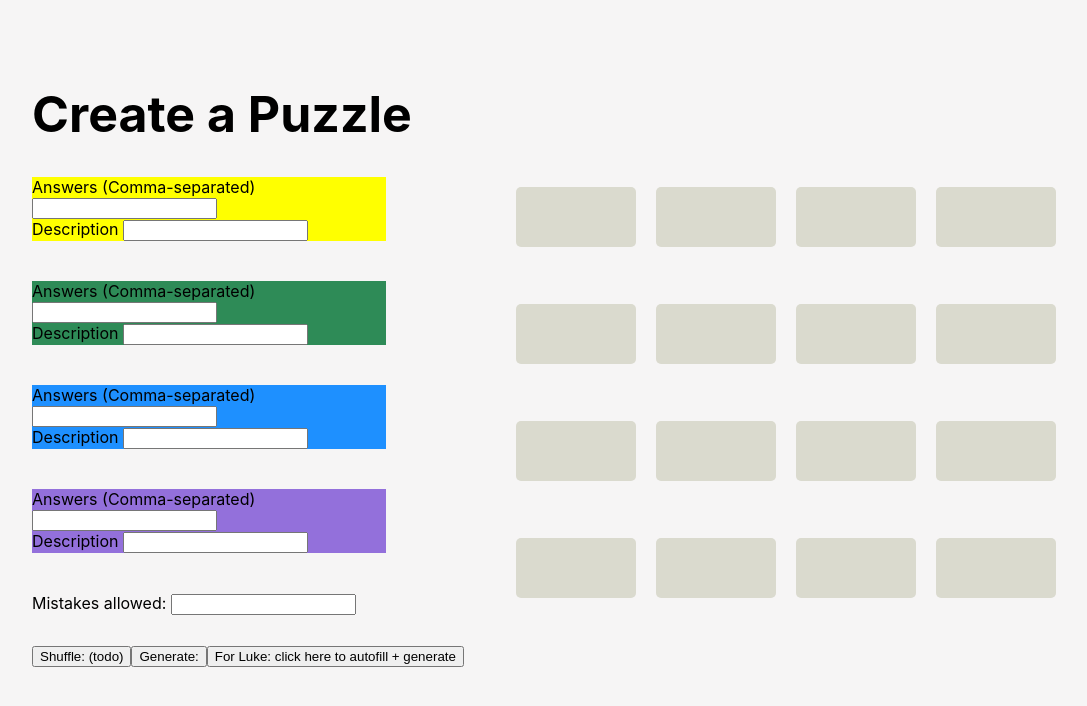
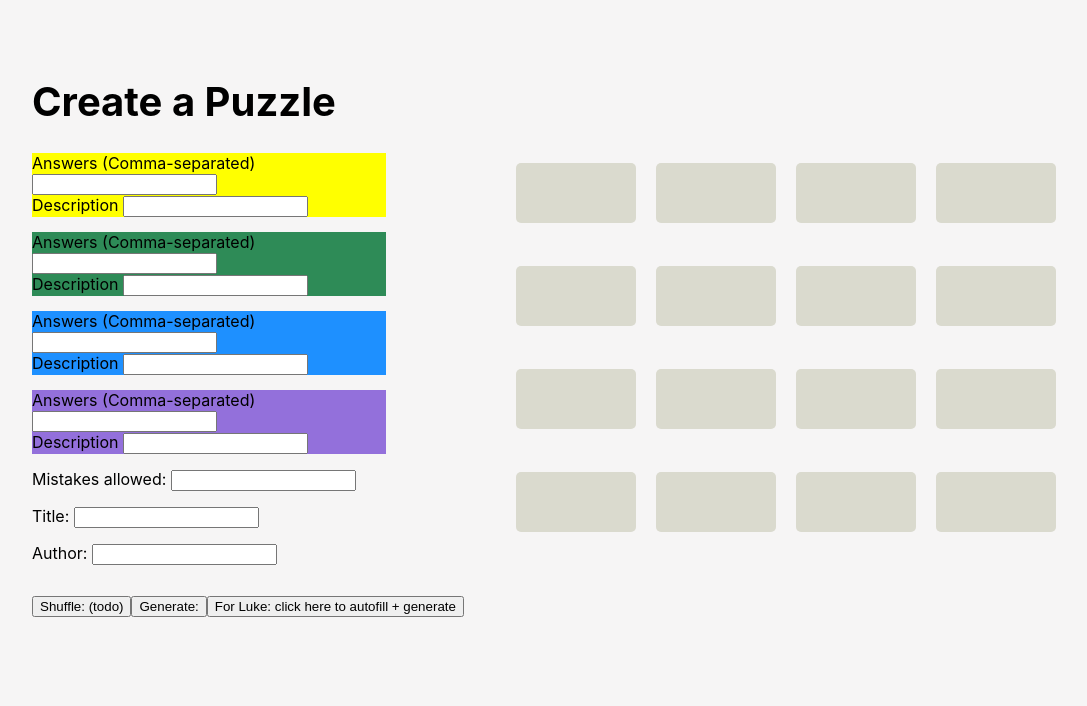
Before and after one commit to lukecolombo03/connections-maker, a React (Create React App) app: page / in a window 1280 px wide. Shown: the top 706 px of the page, without its empty margins (18-1105 px from the left). Built offline with nearby package versions, Linux system fonts and the light colour scheme.

Commit message:
Added files via upload

```diff
--- a/src/App.js
+++ b/src/App.js
@@ -34,6 +34,9 @@ function App() {
     //How many mistakes the user has. If null, they have unlimited mistakes.
     const [mistakes, setMistakes] = useState(null);
 
+    const [title, setTitle] = useState("");
+    const [author, setAuthor] = useState("");
+
     let content;
     if (screen === 0) {
         content = <CreateScreen yellowInput={yellowInput} setYellowInput={setYellowInput}
@@ -45,14 +48,16 @@ function App() {
                                 blueDesc={blueDesc} setBlueDesc={setBlueDesc}
                                 purpleDesc={purpleDesc} setPurpleDesc={setPurpleDesc}
                                 setScreen={setScreen} allWords={allWords} parseInput={parseInput}
-                                mistakes={mistakes} setMistakes={setMistakes}/>
+                                mistakes={mistakes} setMistakes={setMistakes}
+                                title={title} author={author} setTitle={setTitle}
+                                setAuthor={setAuthor}/>
     }
     if (screen === 1) {
         content = <PuzzleScreen words={allWords}
                                 descriptions={[yellowDesc, greenDesc, blueDesc, purpleDesc]}
-        mistakes={mistakes} setMistakes={setMistakes}/>
+                                mistakes={mistakes} setMistakes={setMistakes} title={title}
+                                author={author}/>
     }
-
 
     return (
         <>
--- a/src/CreateScreen.js
+++ b/src/CreateScreen.js
@@ -4,27 +4,12 @@ import WordSquare from "./WordSquare";
 //TODO: make sure rows of CategoryAddPanels and Squares line up
 //TODO: let users drag squares around to rearrange them
 export default function CreateScreen({
-                                         yellowInput,
-                                         setYellowInput,
-                                         yellowDesc,
-                                         setYellowDesc,
-                                         greenInput,
-                                         setGreenInput,
-                                         greenDesc,
-                                         setGreenDesc,
-                                         blueInput,
-                                         setBlueInput,
-                                         blueDesc,
-                                         setBlueDesc,
-                                         purpleInput,
-                                         setPurpleInput,
-                                         purpleDesc,
-                                         setPurpleDesc,
-                                         setScreen,
-                                         allWords,
-                                         parseInput,
-                                         mistakes,
-                                         setMistakes
+                                         yellowInput, setYellowInput, yellowDesc, setYellowDesc,
+                                         greenInput, setGreenInput, greenDesc, setGreenDesc,
+                                         blueInput, setBlueInput, blueDesc, setBlueDesc,
+                                         purpleInput, setPurpleInput, purpleDesc, setPurpleDesc,
+                                         setScreen, allWords, parseInput, mistakes, setMistakes,
+                                         title, setTitle, author, setAuthor
                                      }) {
 
     //checks all information to make sure it's ok to generate a puzzle
@@ -71,13 +56,15 @@ export default function CreateScreen({
         setPurpleDesc("fourth");
         setScreen(1);
         setMistakes(4);
+        setTitle("What is this, puzzle city?");
+        setAuthor("Your mom");
         prepareForGenerate(true);
     }
 
     return (
         <div>
             <h1 className={"title"}>Create a Puzzle</h1>
-            <div className={"main-div"}>
+            <div className={"create-screen"}>
                 <div className={"word-add"}>
                     <UserInputPanel
                         wordInput={yellowInput} setUserInput={setYellowInput} descInput={yellowDesc}
@@ -97,6 +84,24 @@ export default function CreateScreen({
                             <input type="number" value={mistakes}
                                    onChange={event => {
                                        setMistakes(event.target.value)
+                                   }}/>
+                        </label>
+                    </form>
+                    <form>
+                        <label>
+                            Title: {" "}
+                            <input type="text" value={title}
+                                   onChange={event => {
+                                       setTitle(event.target.value)
+                                   }}/>
+                        </label>
+                    </form>
+                    <form>
+                        <label>
+                            Author: {" "}
+                            <input type="text" value={author}
+                                   onChange={event => {
+                                       setAuthor(event.target.value)
                                    }}/>
                         </label>
                     </form>
--- a/src/PuzzleScreen.js
+++ b/src/PuzzleScreen.js
@@ -5,6 +5,7 @@ import AnswerFeedback from "./AnswerFeedback";
 //TODO: do positioning in CreateScreen, pass that here
 //NOTE: WORDS AREN'T NECESSARILY UNIQUE
 export default function PuzzleScreen({words, title, author, descriptions, mistakes, setMistakes}) {
+    console.log(words, author, title, descriptions, mistakes);
     /**
      * Position map: every square index (position) has an associated word
      * (Key, Val) = (position, word)
@@ -76,10 +77,14 @@ export default function PuzzleScreen({words, title, author, descriptions, mistak
     //  else: do an animation or something
 
     return (
-        <div className={"puzzle-container"}>
+        <div className={"puzzle"}>
+            <div className={"title-cont"}>
+                <span className={"title"}>{title}</span>
+                <span className={"author"}>{(author !== "" ? "By" : "")} {" "} {author}</span>
+            </div>
             <AnswerFeedback show={showFeedback}/>
             <div className={"word-grid"}>
-                {[...positions.keys()].map(pos => (
+            {[...positions.keys()].map(pos => (
                     <WordSquare key={pos} text={positions.get(pos)}
                                 position={pos}
                                 isSelected={selected.has(pos)}
--- a/src/index.css
+++ b/src/index.css
@@ -22,7 +22,7 @@ code {
   font-size: 50px;
 }
 
-.main-div {
+.create-screen {
   display: inline-flex;
   flex-direction: row;
   gap: 120px;
@@ -30,10 +30,20 @@ code {
   width: 100%;
 }
 
-.puzzle-container {
+.puzzle {
   display: block flex;
   flex-direction: column;
-  gap: 25px;
+}
+
+.word-add {
+  display: block flex;
+  flex-direction: column;
+  gap: 15px;
+  justify-content: center;
+
+  /*border: 2px solid blue;*/
+  width: 30%;
+  margin-bottom: 30px;
 }
 
 .word-grid {
@@ -41,6 +51,7 @@ code {
   flex-flow: row wrap;
   /*border: 2px solid pink;*/
   width: 600px;
+  margin-bottom: 30px;
 }
 
 .square {
@@ -55,17 +66,6 @@ code {
   border-radius: 5px;
   /*padding: 0px;*/
   text-align: center;
-}
-
-.word-add {
-  display: block flex;
-  flex-direction: column;
-  gap: 40px;
-  justify-content: center;
-
-  /*border: 2px solid blue;*/
-  width: 30%;
-  margin-bottom: 30px;
 }
 
 .input-panel {
@@ -123,3 +123,19 @@ code {
   display: block flex;
   flex-direction: row;
 }
+
+.title-cont {
+  display: block flex;
+  flex-direction: column;
+  margin-bottom: 20px;
+  font-weight: bold;
+  margin-left: 10px;
+}
+
+.title {
+  font-size: 40px;
+}
+
+.author {
+  font-size: 16px;
+}
```
